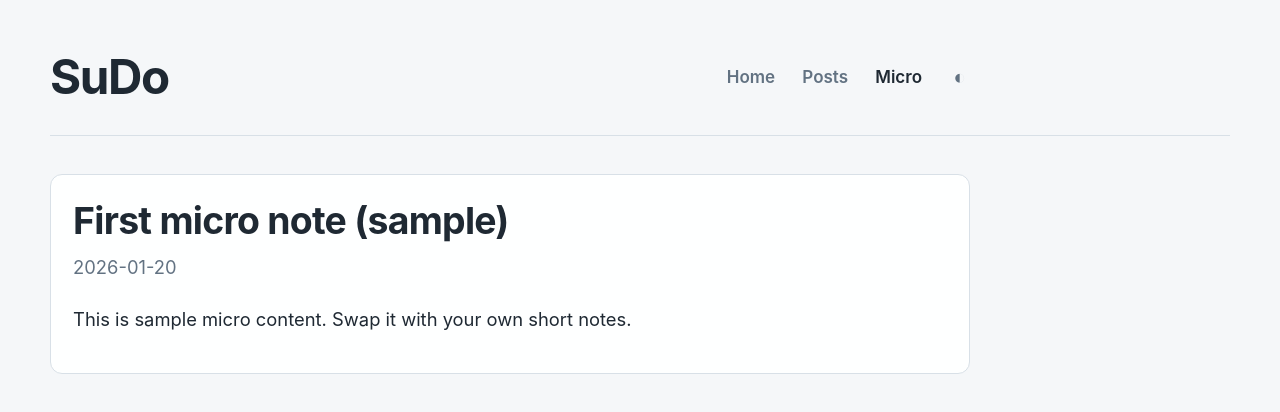
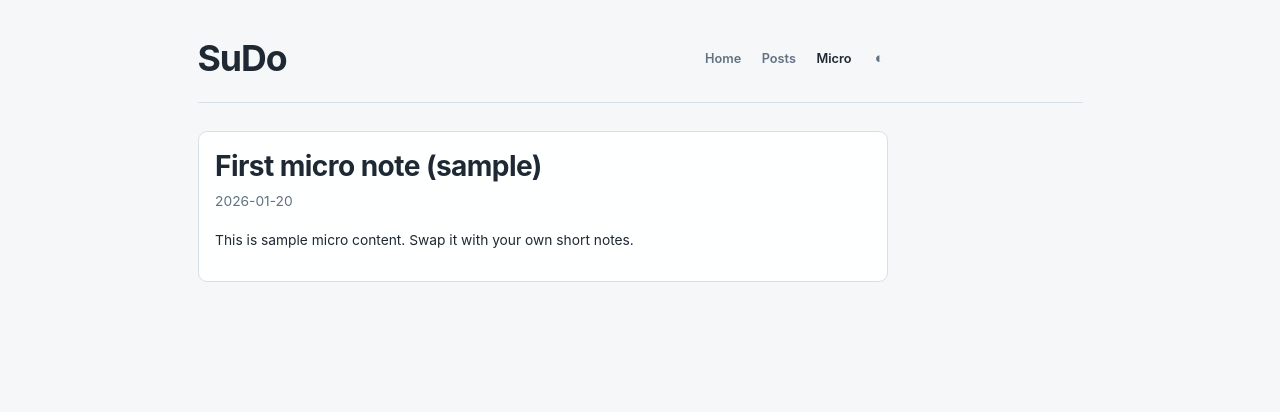
Before and after one commit to sudheer/sudheer.github.io, an Astro site: page /micro/first-micro-note-sample in a window 1280 px wide. Built offline with nearby package versions, Linux system fonts and the light colour scheme; Astro itself is replaced by a stand-in of ours.

Commit message:
Scale down global site sizing to match 75% look

```diff
--- a/src/styles/global.css
+++ b/src/styles/global.css
@@ -1,6 +1,7 @@
 :root {
   color-scheme: light dark;
-  font-size: 17px;
+  --ui-scale: 0.75;
+  font-size: calc(17px * var(--ui-scale));
   --bg: #f5f7f9;
   --panel: #ffffff;
   --text: #1f2933;
@@ -9,9 +10,9 @@
   --code-bg: #eff3f6;
   --link: #1f2933;
   --link-hover: #000;
-  --max-width: 920px;
-  --toc-width: 240px;
-  --radius: 12px;
+  --max-width: calc(920px * var(--ui-scale));
+  --toc-width: calc(240px * var(--ui-scale));
+  --radius: calc(12px * var(--ui-scale));
 }
 
 :root[data-theme='dark'] {
@@ -44,7 +45,7 @@ a { color: var(--link); text-decoration: none; }
 a:hover { color: var(--link-hover); }
 
 .shell {
-  width: min(calc(100% - 2.5rem), 1180px);
+  width: min(calc(100% - calc(2.5rem * var(--ui-scale))), calc(1180px * var(--ui-scale)));
   margin: 0 auto;
 }
 
@@ -60,8 +61,8 @@ h1, h2, h3 { line-height: 1.2; letter-spacing: -0.02em; }
 
 .prose pre {
   background: var(--code-bg);
-  border-radius: 10px;
-  padding: 1rem;
+  border-radius: calc(10px * var(--ui-scale));
+  padding: calc(1rem * var(--ui-scale));
   overflow-x: auto;
 }
 
@@ -80,7 +81,7 @@ h1, h2, h3 { line-height: 1.2; letter-spacing: -0.02em; }
 .prose th,
 .prose td {
   border: 1px solid var(--line);
-  padding: 0.55rem 0.75rem;
+  padding: calc(0.55rem * var(--ui-scale)) calc(0.75rem * var(--ui-scale));
   text-align: left;
 }
 
@@ -88,6 +89,6 @@ h1, h2, h3 { line-height: 1.2; letter-spacing: -0.02em; }
 
 @media (max-width: 960px) {
   .shell {
-    width: min(calc(100% - 2rem), 100%);
+    width: min(calc(100% - calc(2rem * var(--ui-scale))), 100%);
   }
 }
```
